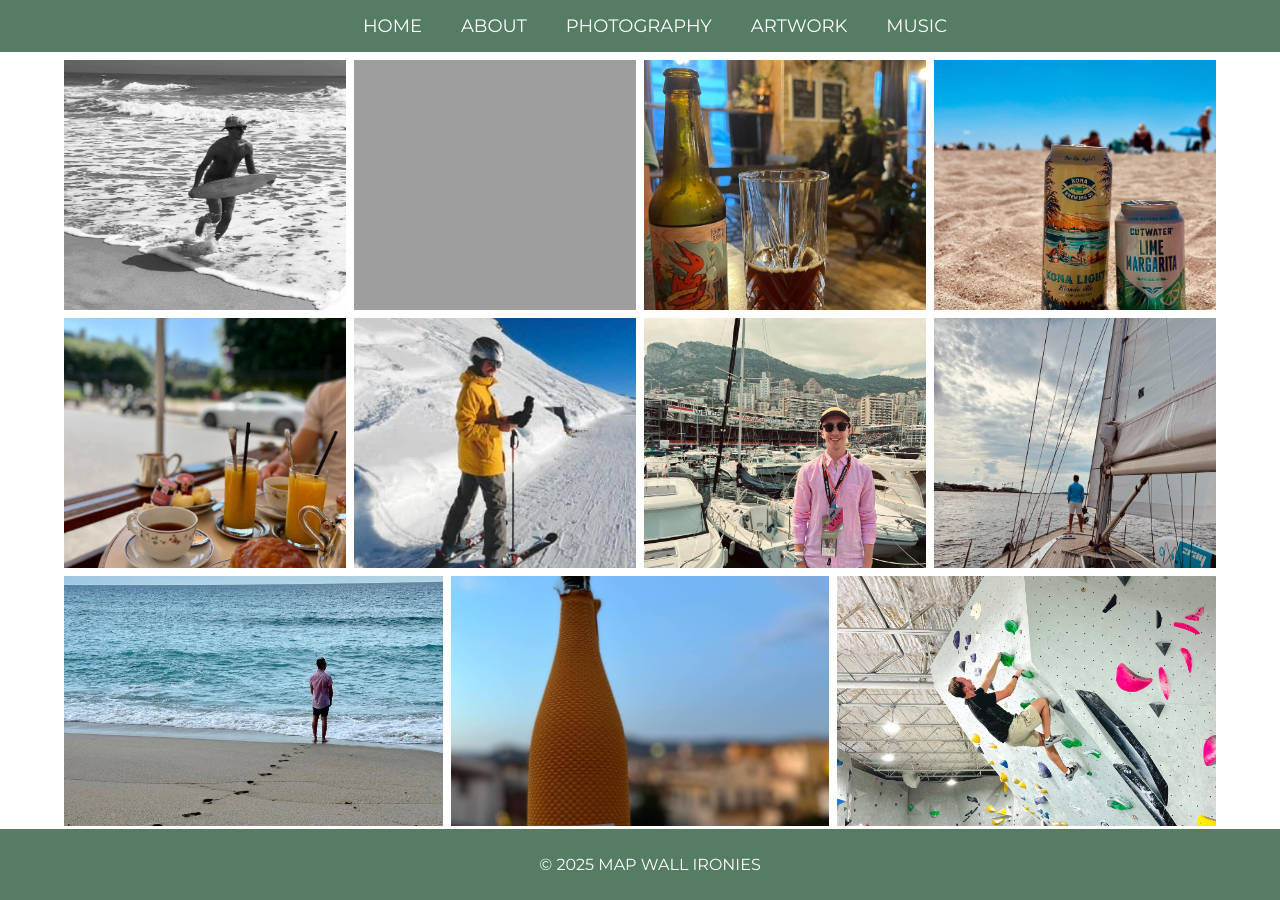
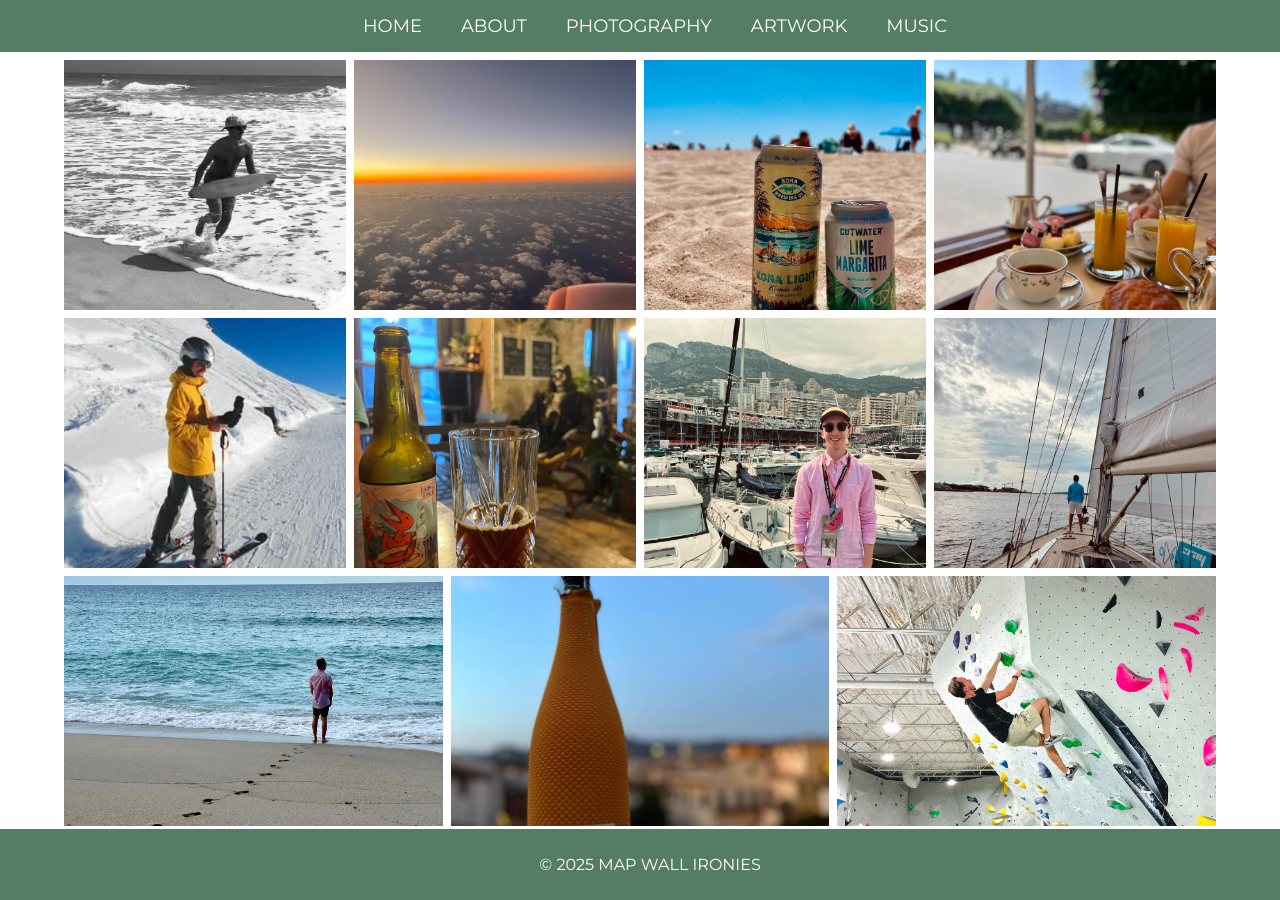
Before and after one commit to mapwallironies/mapwallironies.github.io, a Jekyll site: the page built from life.md, in a window 1280 px wide. Built offline with Jekyll 4.4.1, drawn with Linux system fonts in a browser that asks for light colours.

Commit message:
Update life.md

```diff
--- a/life.md
+++ b/life.md
@@ -13,16 +13,9 @@ permalink: /life/
          loading="lazy">
   </div>
   <div class="urban-category">
-    <img src="/assets/images/Life_Air_Sun1@2x.jpg"
-         alt="Life_Air_Sun1"
-         srcset="/assets/images/Life_Air_Sun1@2x.jpg 300w, /assets/images/Life_Air_Sun1@2x.jpg 600w, /assets/images/Life_Air_Sun1@2x.jpg 1200w"
-         sizes="(max-width: 600px) 100vw, (max-width: 900px) 50vw, 33vw"
-         loading="lazy">
-  </div>
-  <div class="urban-category">
-    <img src="/assets/images/Life_Cannes1@2x.jpg"
-         alt="Life_Cannes1"
-         srcset="/assets/images/Life_Cannes1@2x.jpg 300w, /assets/images/Life_Cannes1@2x.jpg 600w, /assets/images/Life_Cannes1@2x.jpg 1200w"
+    <img src="/assets/images/Life_AirSun1@2x.jpg"
+         alt="Life_AirSun1"
+         srcset="/assets/images/Life_AirSun1@2x.jpg 300w, /assets/images/Life_AirSun1@2x.jpg 600w, /assets/images/Life_AirSun1@2x.jpg 1200w"
          sizes="(max-width: 600px) 100vw, (max-width: 900px) 50vw, 33vw"
          loading="lazy">
   </div>
@@ -44,6 +37,13 @@ permalink: /life/
     <img src="/assets/images/Life_Ski1@2x.jpg"
          alt="Life_Ski1"
          srcset="/assets/images/Life_Ski1@2x.jpg 300w, /assets/images/Life_Ski1@2x.jpg 600w, /assets/images/Life_Ski1@2x.jpg 1200w"
+         sizes="(max-width: 600px) 100vw, (max-width: 900px) 50vw, 33vw"
+         loading="lazy">
+  </div>
+  <div class="urban-category">
+    <img src="/assets/images/Life_Cannes1@2x.jpg"
+         alt="Life_Cannes1"
+         srcset="/assets/images/Life_Cannes1@2x.jpg 300w, /assets/images/Life_Cannes1@2x.jpg 600w, /assets/images/Life_Cannes1@2x.jpg 1200w"
          sizes="(max-width: 600px) 100vw, (max-width: 900px) 50vw, 33vw"
          loading="lazy">
   </div>
```
